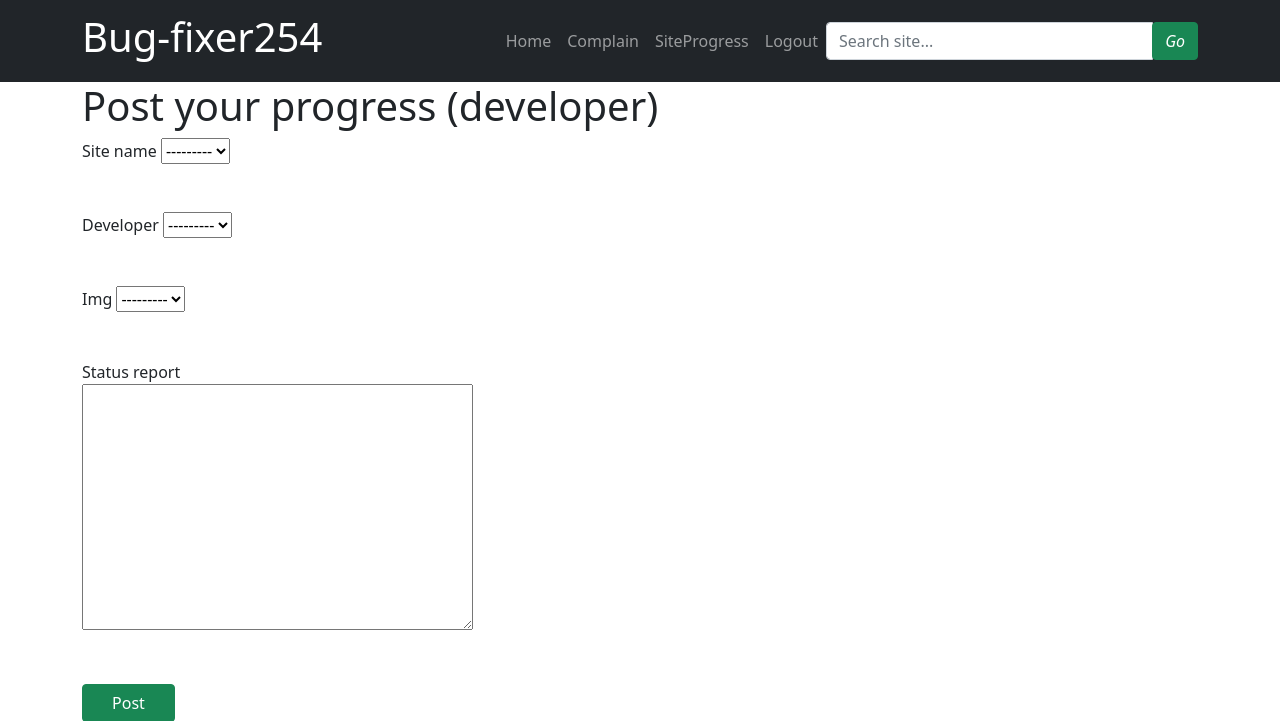
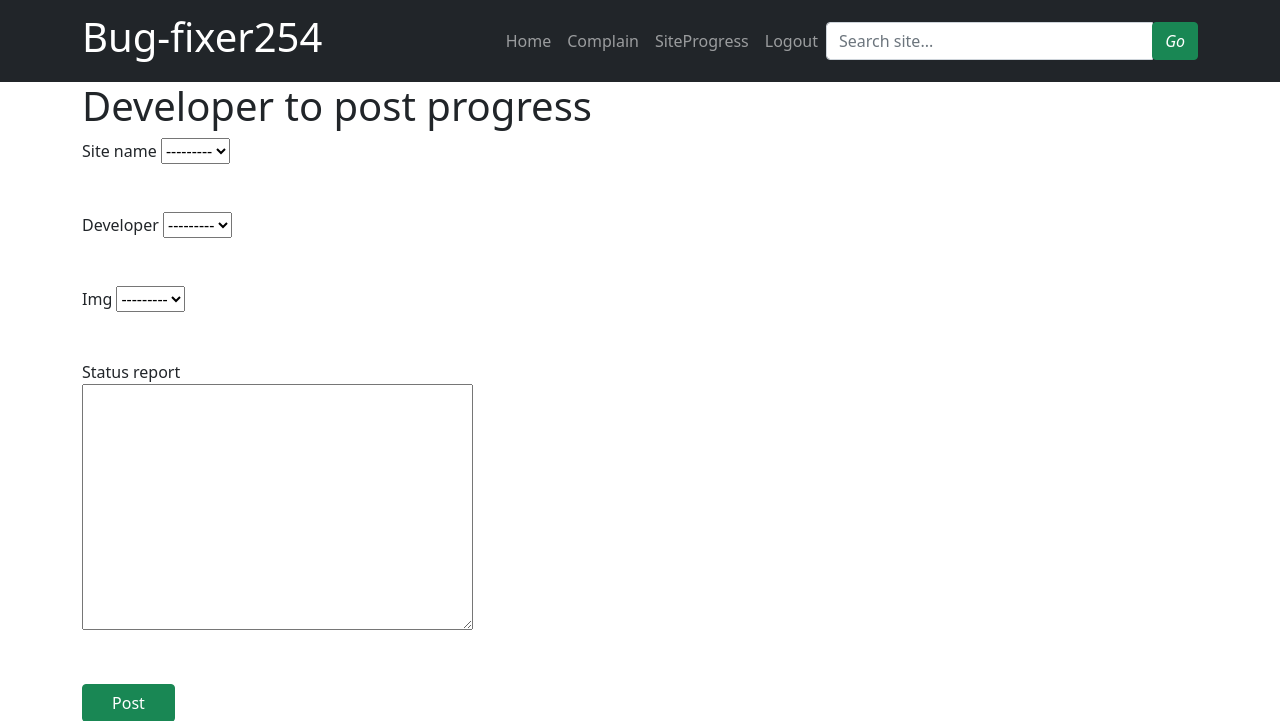
Before and after one commit to Thuotracy/bug-fixer254, a Django app: page /progress/ in a window 1280 px wide. Shown: the top 721 px of the page. Run offline with Django 4.2, Linux system fonts and the light colour scheme; data that the repository does not hold is empty; some libraries are stand-ins or nearby versions.

Commit message:
created progress.html

```diff
--- a/final/templates/progress.html
+++ b/final/templates/progress.html
@@ -11,7 +11,7 @@
 {{ blocksuper }}
 
 <div class="container">
-  <h1>Post your progress (developer)</h1>
+  <h1>Developer to post progress</h1>
   <div>
     <!-- {% url 'home' %} -->
     <form action="" method="POST" enctype="multipart/form-data">
```
